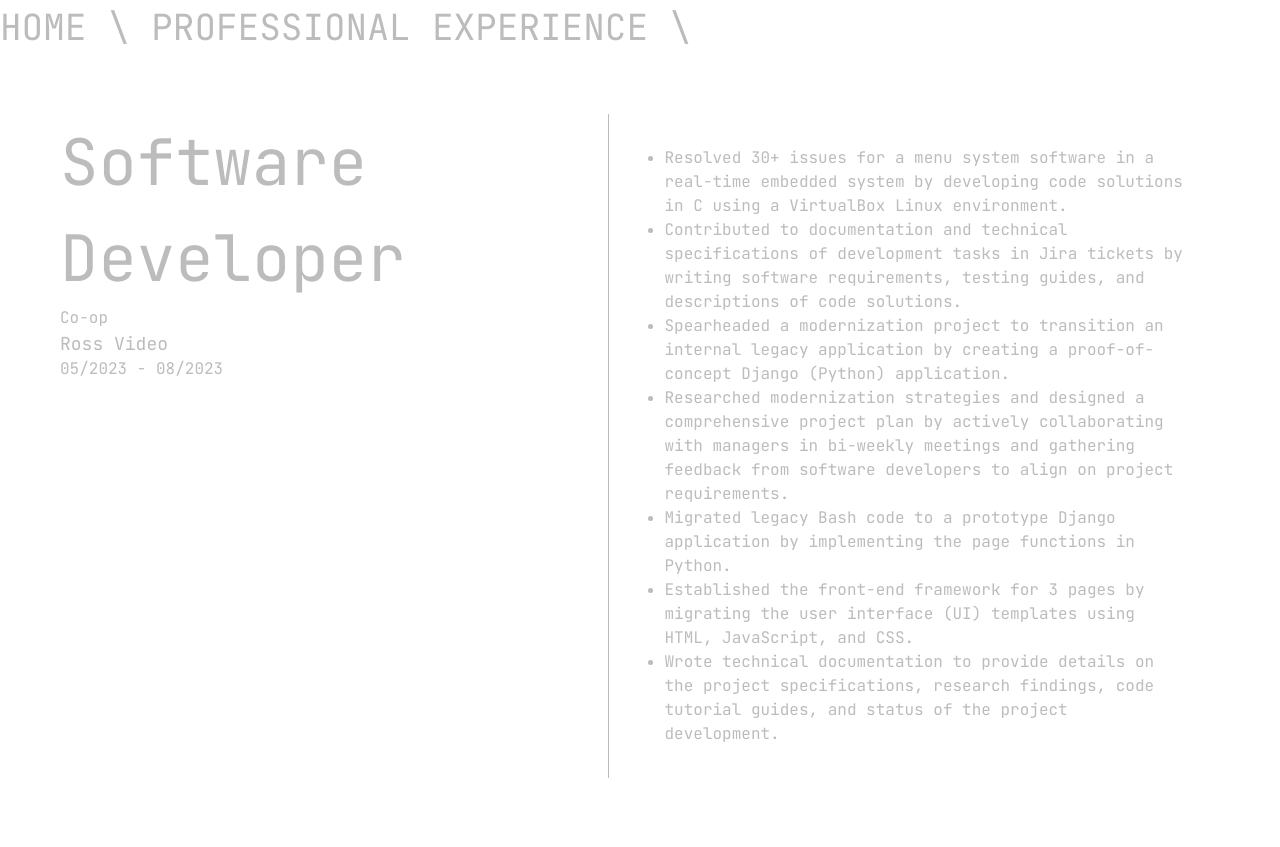
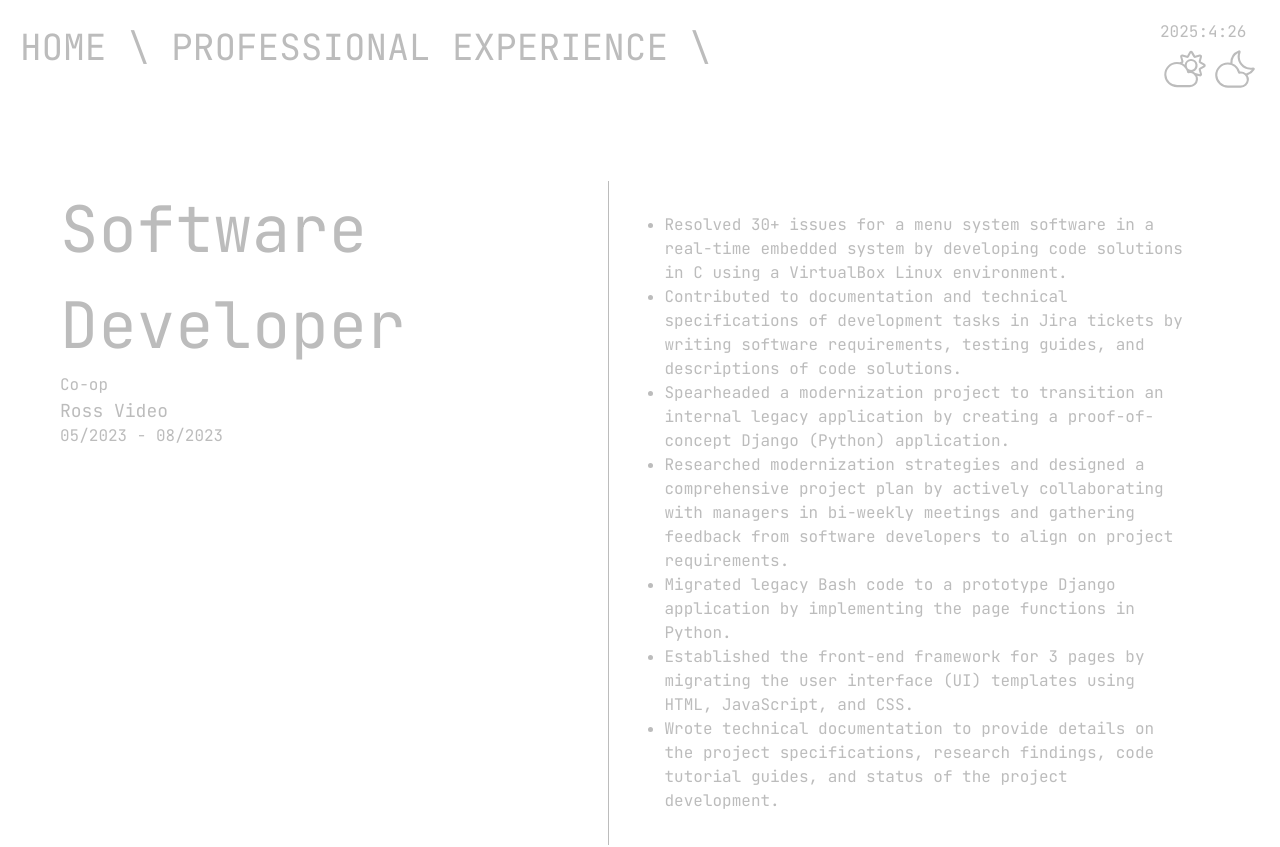
Before and after one commit to tjessica13/personal-website, a Next.js app: page /professional-experience in a window 1280 px wide. Shown: the top 847 px of the page. Built offline with nearby package versions, Linux system fonts and the light colour scheme.

Commit message:
creating date component

```diff
--- a/app/ThemeSwitch.tsx
+++ b/app/ThemeSwitch.tsx
@@ -20,8 +20,8 @@ const ThemeSwitch = () => {
 
   return (
     <div>
-        <button onClick={() => setTheme('light')}><CiCloudSun size={50} className="icon"></CiCloudSun></button>
-        <button onClick={() => setTheme('dark')}><CiCloudMoon size={50} className="icon"></CiCloudMoon></button>
+        <button onClick={() => setTheme('light')} title='light mode'><CiCloudSun size={50} className="icon"></CiCloudSun></button>
+        <button onClick={() => setTheme('dark')} title='dark mode'><CiCloudMoon size={50} className="icon"></CiCloudMoon></button>
     </div>
   )
 }
--- a/app/page.tsx
+++ b/app/page.tsx
@@ -1,14 +1,12 @@
 import Link from 'next/link';
 
-import ThemeSwitch from "./ThemeSwitch";
+import ThemeSwitch from './ThemeSwitch';
 
-// get the current date
-const date = new Date();
+import DateComponent from '@/components/date';
 
 export default function Home() {
   return (
     <div className="m-5">
-
       <div className="flex justify-between">
         <ul>
           <li><Link href="/professional-experience" className="hover:ml-12 hover:text-(--hovercolor) text-(--fontcolor)">PROFESSIONAL EXPERIENCE \</Link></li>
@@ -18,10 +16,9 @@ export default function Home() {
           <li><a href="" className="hover:ml-12 hover:text-(--hovercolor) text-(--fontcolor)">CONTACT \</a></li>
         </ul>
         <div>
-          <p className="date">{date.getFullYear()}:{date.getMonth()+1}:{date.getDate()}</p>
+          <DateComponent></DateComponent>
           <ThemeSwitch></ThemeSwitch>
         </div>
-
       </div>
 
       <div className="flex justify-center pt-20">
--- a/app/professional-experience/page.js
+++ b/app/professional-experience/page.js
@@ -1,15 +1,25 @@
 import Job from '@/components/job';
+import DateComponent from '@/components/date';
 import { jobs } from '@/data/jobs';
+import ThemeSwitch from '../ThemeSwitch';
 
 export default function ProfessionalExperience() {
     return (
         <div>
-            <a href="/" className="hover:ml-12 hover:text-(--hovercolor) text-(--fontcolor)">HOME \ PROFESSIONAL EXPERIENCE \</a>
+            <div className="header flex justify-between m-5">
+                <a href="/" className="hover:ml-12 hover:text-(--hovercolor) text-(--fontcolor)">HOME \ PROFESSIONAL EXPERIENCE \</a>
+                <div>
+                    <DateComponent></DateComponent>
+                    <ThemeSwitch></ThemeSwitch>
+                </div>
+            </div>
+
             {jobs.map((job) => (
                 <div key={job.id}>
                     <Job title={job.title} company={job.company} dates={job.dates} points={job.points}></Job>
                 </div>
             ))}
+            <p className="copyright flex justify-end m-5">&copy; Jessica Tan</p>
         </div>
     )
 }
--- /dev/null
+++ b/components/date.js
@@ -0,0 +1,11 @@
+
+// get the current date
+const date = new Date();
+
+const DateComponent = () => {
+    return (
+        <p className="date">{date.getFullYear()}:{date.getMonth()+1}:{date.getDate()}</p>
+    )
+}
+
+export default DateComponent;
```
